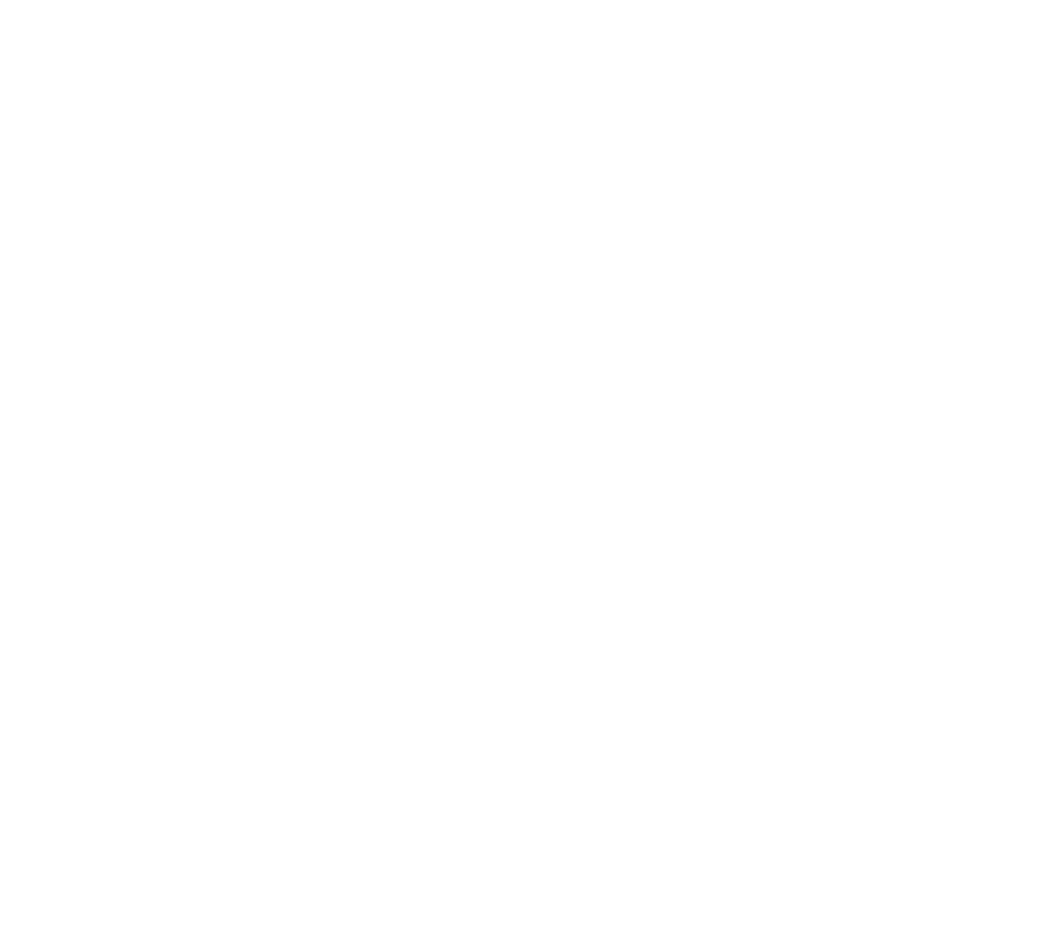
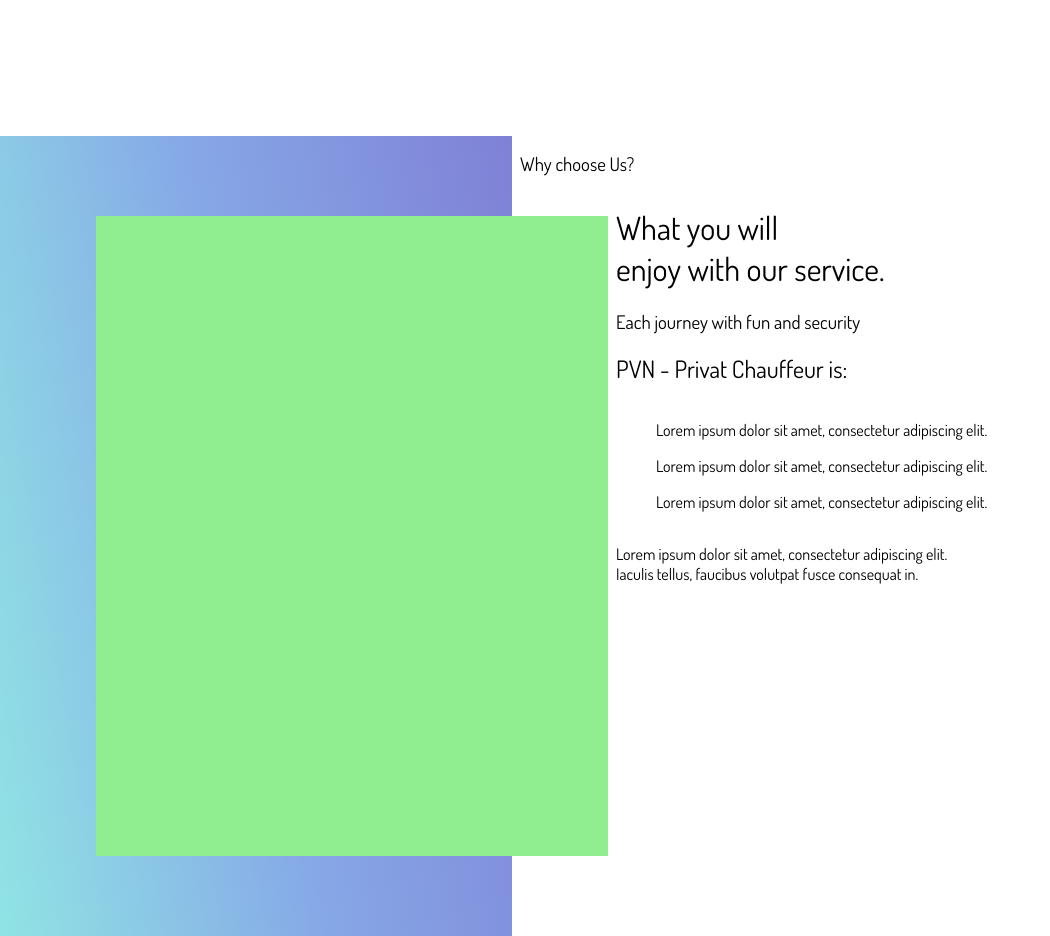
Before and after one commit to lordrichard6/patricia_project, a Next.js app: page / in a window 1280 px wide. Shown: the part 1720-2656 px from the top of the page, without its empty margins (0-1050 px from the left). Before the commit the page ends 1856 px from the top, so only its background shows below. Built offline with nearby package versions, Linux system fonts and the light colour scheme.

Commit message:
whyChooseUs mockup

```diff
--- /dev/null
+++ b/components/WhyChooseMe/index.tsx
@@ -0,0 +1,93 @@
+import styled from 'styled-components'
+
+export default function WhyChooseMe() {
+    return (
+        <SectionContainer>
+            <LeftContainer>
+                <LeftImage />
+            </LeftContainer>
+            <RightContainer>
+                <h3>
+                    Why choose Us?
+                </h3>
+                <h1>
+                    What you will<br/>enjoy with our service.
+                </h1>
+                <h3>
+                    Each journey with fun and security
+                </h3>
+                <h2>
+                    PVN - Privat Chauffeur is:
+                </h2>
+                <ul>
+                    <li>Lorem ipsum dolor sit amet, consectetur adipiscing elit.</li>
+                    <li>Lorem ipsum dolor sit amet, consectetur adipiscing elit.</li>
+                    <li>Lorem ipsum dolor sit amet, consectetur adipiscing elit.</li>
+                </ul>
+                <p>
+                    Lorem ipsum dolor sit amet, consectetur adipiscing elit.<br/> Iaculis tellus, faucibus volutpat fusce consequat in.
+                </p>
+            </RightContainer>
+        </SectionContainer>
+    )
+}
+
+const SectionContainer = styled.div`
+    height: 100vh;
+    width: 100%;
+    display: flex;
+    flex-direction: row;
+`
+
+const LeftContainer = styled.div`
+    position: relative;
+    width: 40%;
+    height: 100%;
+    margin-right: 0.5rem;
+    background: linear-gradient(259.91deg, #7F7FD5 -2.37%, #86A8E7 50.2%, #91EAE4 104.95%);
+`
+
+const LeftImage = styled.div`
+    position: absolute;
+    top: 50%;
+    -ms-transform: translateY(-50%);
+    transform: translateY(-50%);
+    margin: 0;
+    margin-left: 6rem;
+    width: 100%;
+    height: 80%;
+    background: lightgreen;
+`
+
+const RightContainer = styled.div`
+    display: flex;
+    flex-direction: column;
+    width: 50%;
+    height: 100%;
+    margin-left: 6rem;
+    /* background: lightblue; */
+    h3 {
+        margin: 0;
+        font-weight: normal;
+    }
+    h3:first-child {
+        margin-left: -6rem;
+        margin-top: 1rem;
+    }
+    h1 {
+        font-weight: normal;
+        margin-top: 2rem;
+
+    }
+    h2 {
+        font-weight: normal;
+    }
+    ul {
+        margin: 0;
+    }
+    li {
+        list-style: none;
+        margin-top: 1rem;
+        margin-bottom: 1rem;
+    }
+`
--- a/package.json
+++ b/package.json
@@ -9,6 +9,9 @@
     "lint": "next lint"
   },
   "dependencies": {
+    "@fortawesome/fontawesome-svg-core": "^1.2.36",
+    "@fortawesome/free-solid-svg-icons": "^5.15.4",
+    "@fortawesome/react-fontawesome": "^0.1.16",
     "next": "11.1.2",
     "react": "17.0.2",
     "react-dom": "17.0.2",
--- a/pages/index.tsx
+++ b/pages/index.tsx
@@ -5,6 +5,7 @@ import styled from 'styled-components'
 import Gap from '../components/SectionGap'
 import Header from '../components/Header'
 import AboutMe from '../components/AboutMe'
+import WhyChooseMe from '../components/WhyChooseMe'
 
 const Home: NextPage = () => {
   return (
@@ -18,7 +19,7 @@ const Home: NextPage = () => {
       <Gap />
       <AboutMe />
       <Gap />
-
+      <WhyChooseMe />
 
     </MainContainer>
   )
```
Also changed, not shown: 1 other file (tests, documents, lock files or other folders).
